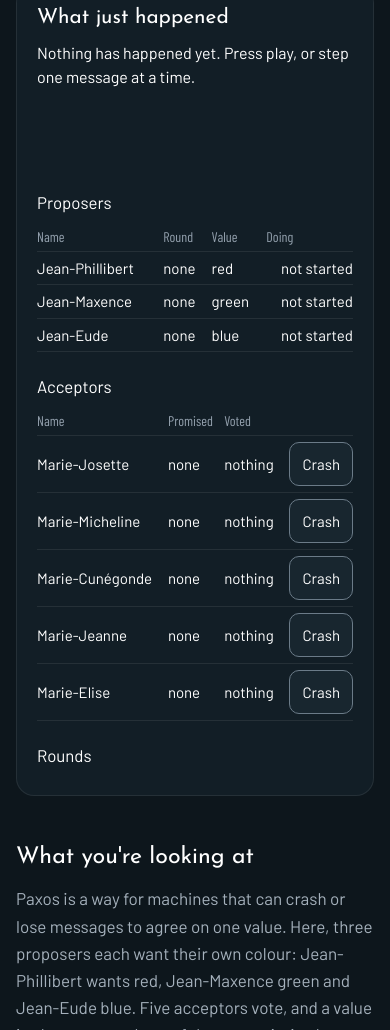
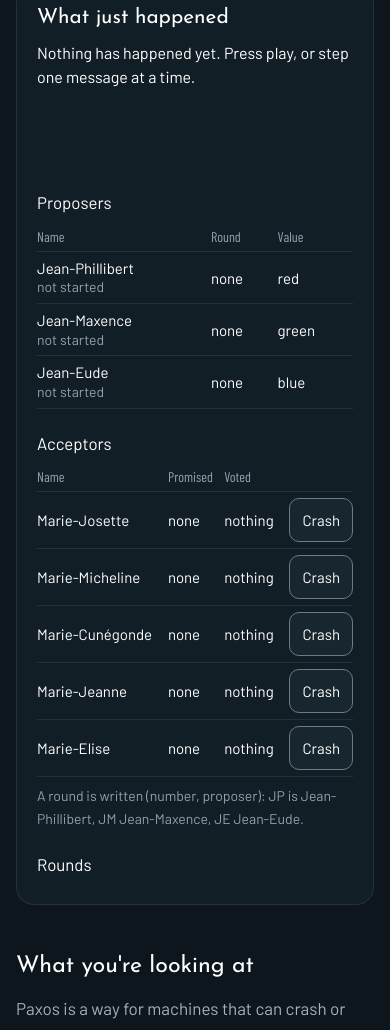
Before and after one commit to swan-maillard/paxos-playground, a website built with Vite: page index.html in a window 390 px wide. Shown: the part 1422-2452 px from the top of the page. Built offline with nearby package versions, Linux system fonts and the light colour scheme.

Commit message:
Tidy the side panel tables and narration for small screens
- Round numbers in the proposer table, the status under each name
- Crashed acceptors keep showing their state on disk

```diff
--- a/index.html
+++ b/index.html
@@ -85,7 +85,7 @@
             <h3>Proposers</h3>
             <table class="state">
               <thead>
-                <tr><th scope="col">Name</th><th scope="col">Round</th><th scope="col">Value</th><th scope="col">Doing</th></tr>
+                <tr><th scope="col">Name</th><th scope="col">Round</th><th scope="col">Value</th></tr>
               </thead>
               <tbody id="proposers"></tbody>
             </table>
@@ -97,6 +97,7 @@
               </thead>
               <tbody id="acceptors"></tbody>
             </table>
+            <p class="note">A round is written (number, proposer): JP is Jean-Phillibert, JM Jean-Maxence, JE Jean-Eude.</p>
 
             <h3>Rounds</h3>
             <ul id="rounds" class="rounds"></ul>
--- a/src/style.css
+++ b/src/style.css
@@ -417,6 +417,14 @@ input[type="range"] {
   font-variant-numeric: tabular-nums;
 }
 
+.state .doing {
+  display: block;
+  font-weight: 400;
+  font-size: 14px;
+  color: var(--dim);
+}
+
+.state .doing.strong,
 .state .strong {
   color: var(--amber-bright);
 }
@@ -426,9 +434,15 @@ input[type="range"] {
   color: var(--dim);
 }
 
-.state td:last-child {
+.state td:has(button) {
   padding-right: 0;
   text-align: right;
+}
+
+.note {
+  font-size: 14px;
+  color: var(--dim);
+  margin: 8px 0 0;
 }
 
 .rounds {
--- a/src/view/narrate.ts
+++ b/src/view/narrate.ts
@@ -3,7 +3,7 @@ import type { Note } from "../paxy/notes";
 import { TIMEOUT } from "../paxy/proposer";
 import { isNull, ms, ordinal, roundOf } from "./words";
 
-const his = (n: number) => (n === 1 ? "1 more" : `${n} more`);
+const more = (n: number) => (n === 1 ? "One more sorry" : "Two more");
 
 export function narrate(n: Note): string {
   switch (n.type) {
@@ -43,7 +43,7 @@ export function narrate(n: Note): string {
       const a = nameOf(n.env.from);
       const m = n.env.msg;
       if (n.effect === "refusal") {
-        const tail = n.refusals > 0 ? ` ${his(n.refusals)} and he gives up this round.` : "";
+        const tail = n.refusals > 0 ? ` ${more(n.refusals)} and he gives up this round.` : "";
         return `${p} reads a sorry from ${a}, about ${roundOf(m.round)}.${tail}`;
       }
       if (n.effect === "ignored") return `${p} reads ${a}'s ${m.kind} for ${roundOf(m.round)}, not his current round, and moves on.`;
--- a/src/view/panel.ts
+++ b/src/view/panel.ts
@@ -2,7 +2,7 @@ import { nameOf } from "../paxy/cast";
 import type { Note, Timed } from "../paxy/notes";
 import type { Proposer } from "../paxy/proposer";
 import type { Sim } from "../paxy/sim";
-import { ms, tuple } from "./words";
+import { ms, shortTuple } from "./words";
 
 const $ = <T extends HTMLElement>(id: string) => document.getElementById(id) as T;
 
@@ -59,9 +59,12 @@ export class Panel {
         const tr = document.createElement("tr");
         const th = document.createElement("th");
         th.scope = "row";
-        th.textContent = nameOf(p.atom);
-        const round = p.phase === "sleeping" ? "none" : tuple(p.round);
-        tr.append(th, cell(round, "num"), cell(p.decided ? p.decided.value : p.value), cell(doing(p), p.decided ? "strong" : ""));
+        const status = document.createElement("span");
+        status.className = p.decided ? "doing strong" : "doing";
+        status.textContent = doing(p);
+        th.append(nameOf(p.atom), status);
+        const round = p.phase === "sleeping" ? "none" : String(p.round.n);
+        tr.append(th, cell(round, "num"), cell(p.decided ? p.decided.value : p.value));
         return tr;
       }),
     );
@@ -85,7 +88,9 @@ export class Panel {
         tr = this.acceptorsBody.insertRow();
         const th = document.createElement("th");
         th.scope = "row";
-        th.textContent = nameOf(a.atom);
+        const sub = document.createElement("span");
+        sub.className = "doing";
+        th.append(nameOf(a.atom), sub);
         const button = document.createElement("button");
         button.type = "button";
         button.className = "small";
@@ -95,9 +100,10 @@ export class Panel {
         tr.append(th, cell("", "num"), cell(""), td);
       }
       const state = a.down ? a.stored : a;
-      const promised = tuple(state.promised);
-      const voted = state.value === null ? "nothing" : `${state.value} in ${tuple(state.voted)}`;
-      tr.cells[1].textContent = a.down ? `on disk: ${promised}` : promised;
+      const promised = shortTuple(state.promised);
+      const voted = state.value === null ? "nothing" : `${state.value} ${shortTuple(state.voted)}`;
+      tr.cells[1].textContent = promised;
+      tr.cells[0].querySelector(".doing")!.textContent = a.down ? "crashed, state on disk" : "";
       tr.cells[2].textContent = voted;
       tr.classList.toggle("down", a.down);
       const button = tr.cells[3].querySelector("button")!;
--- a/src/view/words.ts
+++ b/src/view/words.ts
@@ -4,8 +4,6 @@ import type { Round } from "../paxy/order";
 export const isNull = (r: Round) => r.id === 0;
 
 export const roundOf = (r: Round) => (isNull(r) ? "no round" : `round ${r.n} of ${nameOf(r.id as string)}`);
-
-export const tuple = (r: Round) => (isNull(r) ? "none" : `(${r.n}, ${nameOf(r.id as string)})`);
 
 export const initials = (atom: string) =>
   nameOf(atom)
```
